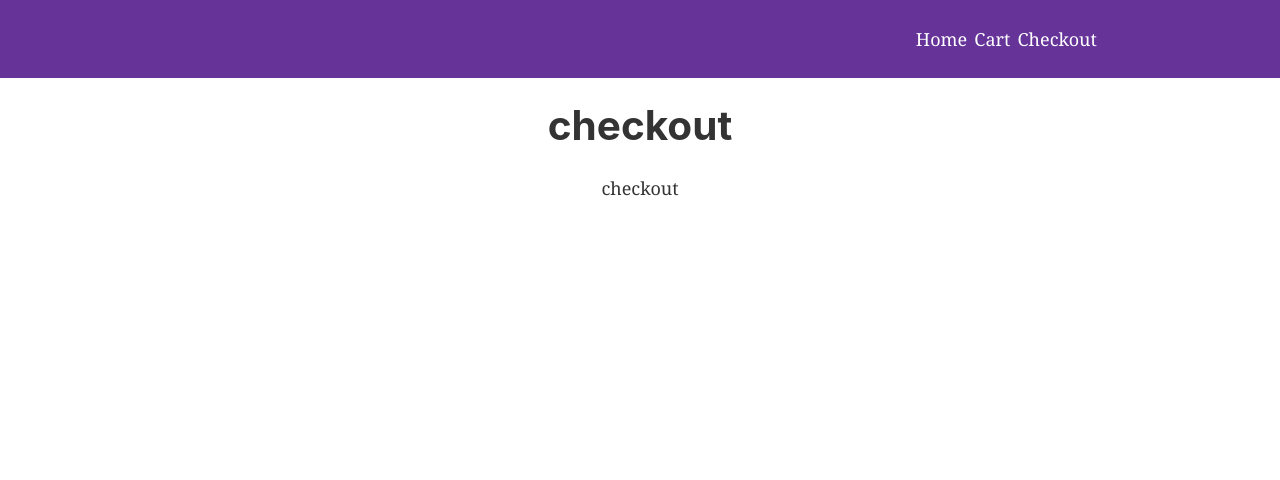
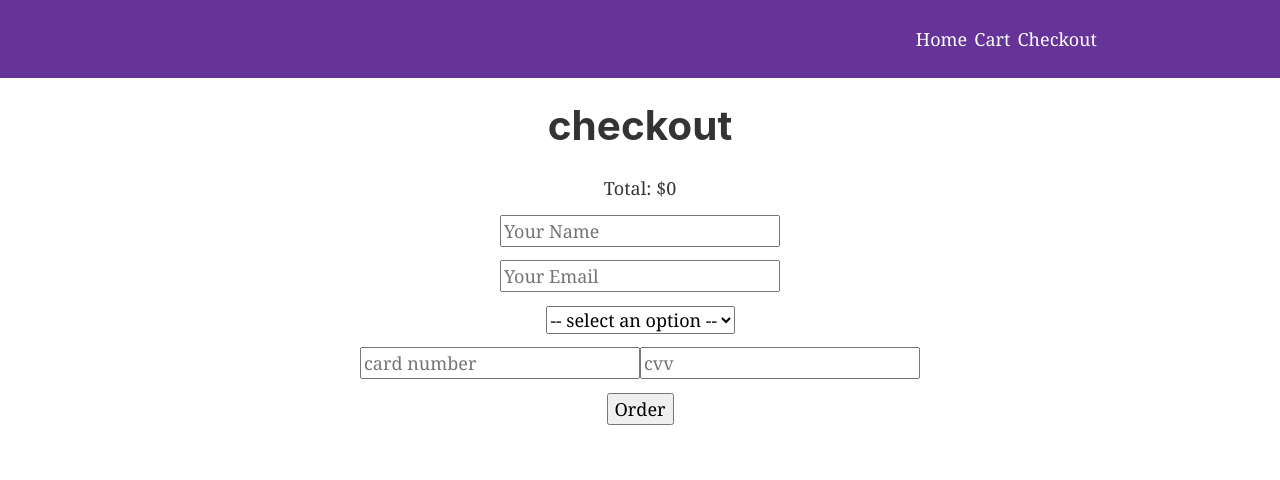
Before and after one commit to pavel6767/gatsby-click, a Gatsby site in the folder client/: page /checkout in a window 1280 px wide. Built offline with nearby package versions, Linux system fonts and the light colour scheme; Gatsby itself is replaced by a stand-in of ours.

Commit message:
* checkout works

```diff
--- a/client/src/components/layout.js
+++ b/client/src/components/layout.js
@@ -46,7 +46,6 @@ export default class Layout extends React.Component {
 
         sessionStorage.setItem(id, JSON.stringify(newItem))
       }
-      console.log('total price ', totalPrice)
     } else if (e.target.className === 'btn-qty') {
       ({ id } = e.target.parentNode.parentNode)
       item = JSON.parse(sessionStorage.getItem(id))
--- a/client/src/components/styles.css
+++ b/client/src/components/styles.css
@@ -29,3 +29,7 @@
   margin: 0.2em;
   padding: 0px 7px;
 }
+
+.checkout-form > div {
+  margin: 0.75em auto;
+}
--- a/client/src/pages/checkout.js
+++ b/client/src/pages/checkout.js
@@ -3,10 +3,159 @@ import React from "react"
 import Layout from "../components/layout"
 import SEO from "../components/seo"
 
-export default () => (
-  <Layout>
-    <SEO title="Checkout" />
-    <h1>checkout</h1>
-    <p>checkout</p>
-  </Layout>
-)
+export default class Checkout extends React.Component {
+  constructor() {
+    super()
+    this.initialState = {
+      userName: '',
+      userEmail: '',
+      cardType: '',
+      cardNumber: '',
+      cardCvv: '',
+      message: ''
+    }
+    this.state = {
+      ...this.initialState
+    }
+    this.handleSubmit = this.handleSubmit.bind(this)
+    this.handleChange = this.handleChange.bind(this)
+    this.getCart = this.getCart.bind(this)
+  }
+
+  async handleSubmit(e) {
+    e.preventDefault()
+
+    let message, data, res
+    const { userName, userEmail, cardType, cardNumber, cardCvv } = this.state
+
+    let cart = this.getCart()
+
+    try {
+      let body = { userName, userEmail, cart, paymentInfo: { cardType, cardNumber, cardCvv } }
+      console.log(body)
+      res = await fetch('http://localhost:3001/api/checkout', {
+        method: 'POST',
+        headers: { 'Content-Type': 'application/json', 'Access-Control-Allow-Origin': "*" },
+        body: JSON.stringify(body)
+      })
+      if (res.status === 200) {
+        data = await res.json()
+        message = data.message
+      } else {
+        message = res.message
+      }
+    } catch (error) {
+      message = error
+    }
+
+
+    // clear cart
+    this.clearCart(cart)
+
+    // clear state if request was successful
+    let newState = res.status === 200 ? { ...this.initialState } : { ...this.state }
+
+    this.setState({ ...newState, message }, (prevState) => {
+      setTimeout(() => this.setState({ ...prevState, message: '' }), 2000)
+    })
+  }
+
+  getCart() {
+    const { sessionStorage } = window
+    let cart = []
+
+    Object.keys(sessionStorage).forEach(key => {
+      if (!isNaN(Number(key))) {
+        let item = JSON.parse(sessionStorage.getItem(key))
+        cart.push({ ...item, id: key })
+      }
+    })
+    return cart
+  }
+
+  clearCart(cart) {
+    const { sessionStorage } = window
+    cart.forEach(prod => {
+      sessionStorage.removeItem(prod.id)
+    })
+    sessionStorage.removeItem('totalPrice')
+  }
+
+  handleChange(e) {
+    if (e.target.name === "cardNumber" || e.target.name === "cardCvv") {
+      if (isNaN(e.target.value)) return null
+    }
+
+    this.setState({
+      ...this.state,
+      [e.target.name]: e.target.value
+    })
+  }
+
+  render() {
+    let totalPrice = Number(sessionStorage.getItem('totalPrice'))
+    const { state } = this
+
+    return (
+      <Layout>
+        <SEO title="Checkout" />
+        <h1>checkout</h1>
+        <div className="total">Total: ${totalPrice / 100}</div>
+        <form className="checkout-form" onSubmit={this.handleSubmit}>
+          <div>
+            <input
+              type='text'
+              placeholder="Your Name"
+              name="userName"
+              onChange={this.handleChange}
+              value={state.userName} required />
+          </div>
+          <div>
+            <input
+              type='email'
+              placeholder="Your Email"
+              name="userEmail"
+              onChange={this.handleChange}
+              value={state.userEmail} required />
+          </div>
+          <div>
+            <select
+              name="cardType"
+              onChange={this.handleChange}
+              value={state.cardType}
+              required >
+              <option disabled selected value=""> -- select an option -- </option>
+              <option value="visa">Visa</option>
+              <option value="amex">Amex</option>
+              <option value="mastercard">Mastercard</option>
+            </select>
+          </div>
+          <div>
+            <input
+              type='text'
+              maxLength="19"
+              placeholder="card number"
+              name="cardNumber"
+              onChange={this.handleChange}
+              value={state.cardNumber}
+              required />
+            <input
+              type='text'
+              maxLength="4"
+              placeholder="cvv"
+              name="cardCvv"
+              onChange={this.handleChange}
+              value={state.cardCvv}
+              required />
+          </div>
+          <div>
+            <button type='submit'>Order</button>
+          </div>
+        </form>
+        {state.message !== "" && <div>
+          <div>{state.message}</div>
+        </div>}
+      </Layout>
+    )
+  }
+}
```
Also changed, not shown: server/routes/index.js (+9 -5 lines), README.md (added), client/README.md (deleted).
